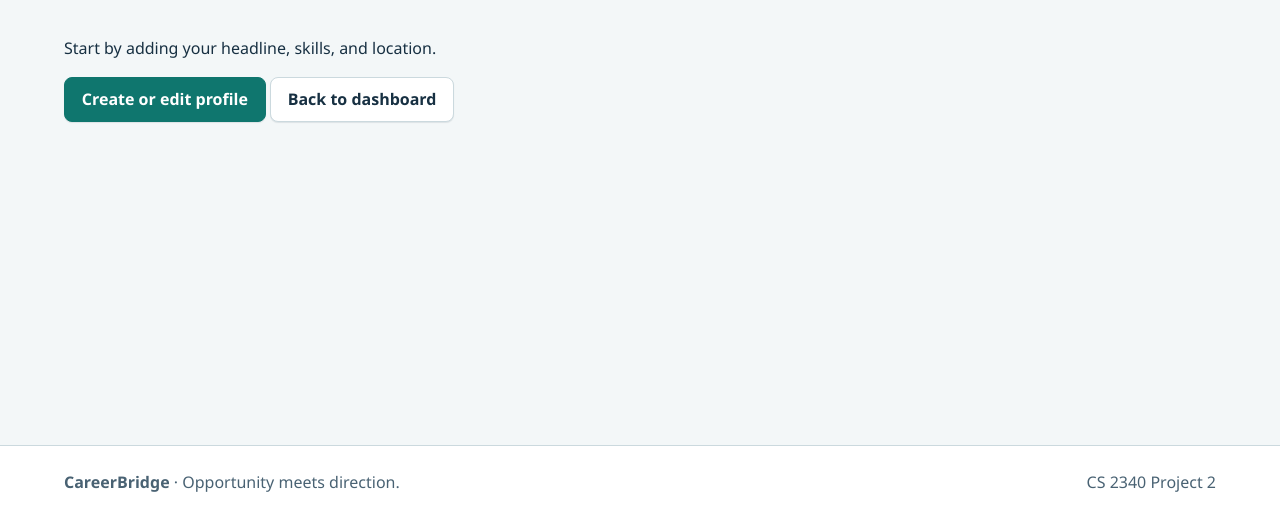
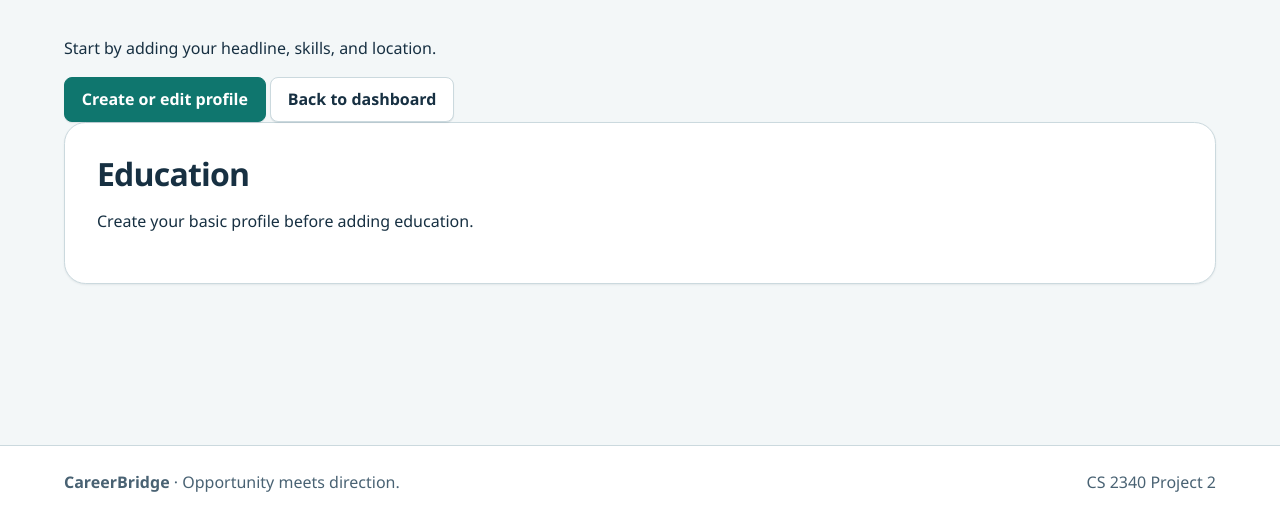
Before and after one commit to xiangsiyu06/cs2340-Ria-team4-project2, a Django app: page /accounts/job-seeker/ in a window 1280 px wide. Shown: the part 280-800 px from the top of the page. Run offline with Django 5.2, Linux system fonts and the light colour scheme; the visitor is signed in with stand-in values (Sample User, id 1).

Commit message:
Add education records to job seeker profiles

```diff
--- a/accounts/templates/accounts/job_seeker_area.html
+++ b/accounts/templates/accounts/job_seeker_area.html
@@ -20,4 +20,40 @@
    href="{% url 'accounts:dashboard' %}">
     Back to dashboard
 </a>
+<section class="card">
+    <h2>Education</h2>
+
+    {% if profile %}
+        <a class="button button--small"
+           href="{% url 'accounts:add_education' %}">
+            Add education
+        </a>
+
+        {% for education in education_records %}
+            <article>
+                <h3>{{ education.institution }}</h3>
+
+                {% if education.degree or education.field_of_study %}
+                    <p>
+                        {{ education.degree }}
+                        {% if education.degree and education.field_of_study %}—{% endif %}
+                        {{ education.field_of_study }}
+                    </p>
+                {% endif %}
+
+                {% if education.start_date or education.end_date %}
+                    <p class="text-muted">
+                        {{ education.start_date|default:"Start date not provided" }}
+                        –
+                        {{ education.end_date|default:"Present" }}
+                    </p>
+                {% endif %}
+            </article>
+        {% empty %}
+            <p>No education records added yet.</p>
+        {% endfor %}
+    {% else %}
+        <p>Create your basic profile before adding education.</p>
+    {% endif %}
+</section>
 {% endblock %}
--- a/accounts/urls.py
+++ b/accounts/urls.py
@@ -57,4 +57,9 @@ urlpatterns = [
         views.export_applications_csv,
         name="export_applications_csv",
     ),
+    path(
+        "job-seeker/profile/education/add/",
+        views.add_education,
+        name="add_education",
+    ),
 ]
--- a/accounts/views.py
+++ b/accounts/views.py
@@ -9,8 +9,8 @@ from django.utils import timezone
 from jobs.models import Application, Job
 
 from .decorators import role_required
-from .forms import JobSeekerProfileForm, RegistrationForm
-from .models import JobSeekerProfile, User
+from .forms import EducationForm, JobSeekerProfileForm, RegistrationForm
+from .models import Education, JobSeekerProfile, User
 
 
 def register(request):
@@ -38,7 +38,22 @@ def dashboard(request):
 
 @role_required(User.Role.JOB_SEEKER)
 def job_seeker_area(request):
-    return render(request, "accounts/job_seeker_area.html")
+    profile = JobSeekerProfile.objects.filter(user=request.user).first()
+
+    if profile:
+        education_records = profile.education_records.all()
+    else:
+        education_records = Education.objects.none()
+
+    return render(
+        request,
+        "accounts/job_seeker_area.html",
+        {
+            "profile": profile,
+            "education_records": education_records,
+        },
+    )
+
 
 
 @role_required(User.Role.JOB_SEEKER)
@@ -233,3 +248,28 @@ def export_applications_csv(request):
         )
 
     return response
+
+
+@role_required(User.Role.JOB_SEEKER)
+def add_education(request):
+    profile = JobSeekerProfile.objects.filter(user=request.user).first()
+
+    if profile is None:
+        messages.info(request, "Create your profile before adding education.")
+        return redirect("accounts:edit_job_seeker_profile")
+
+    form = EducationForm(request.POST or None)
+
+    if request.method == "POST" and form.is_valid():
+        education = form.save(commit=False)
+        education.profile = profile
+        education.save()
+
+        messages.success(request, "Education record added.")
+        return redirect("accounts:job_seeker_area")
+
+    return render(
+        request,
+        "accounts/education_form.html",
+        {"form": form},
+    )
```
Also changed, not shown: accounts/forms.py (+17 -1 lines), accounts/templates/accounts/education_form.html (added, +35 -0 lines).
